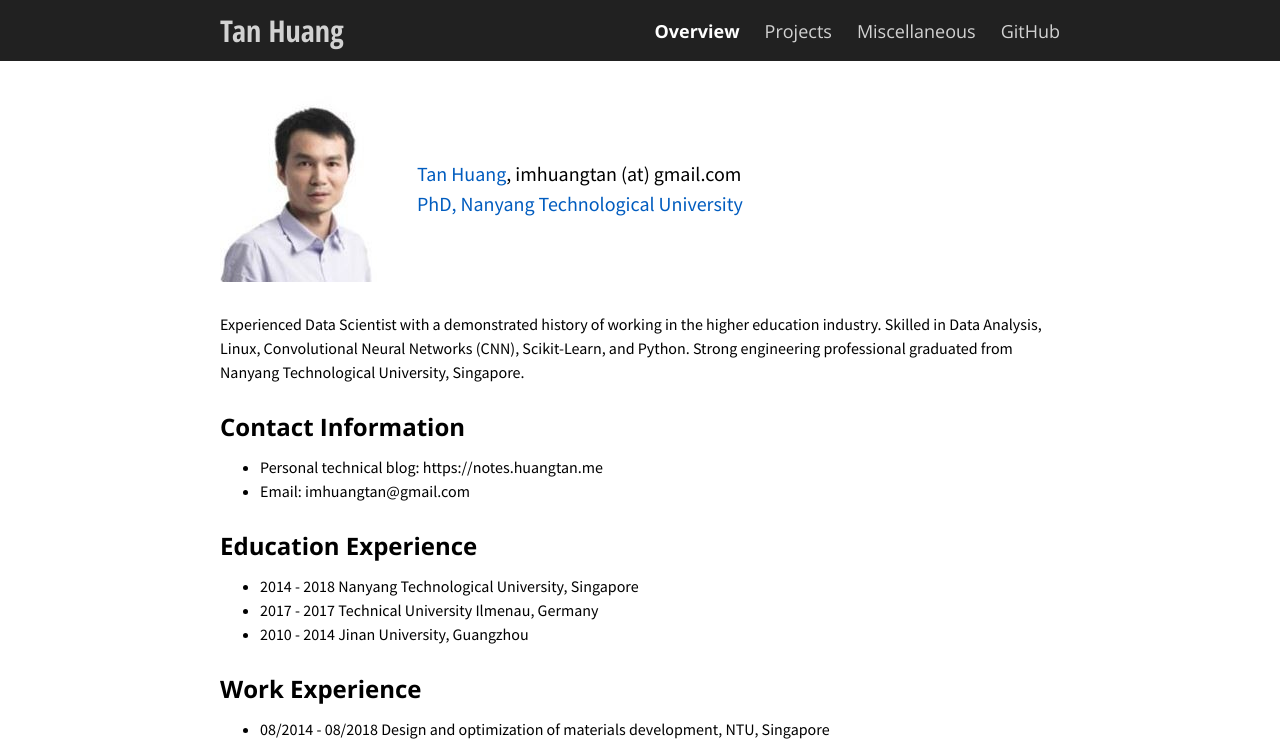
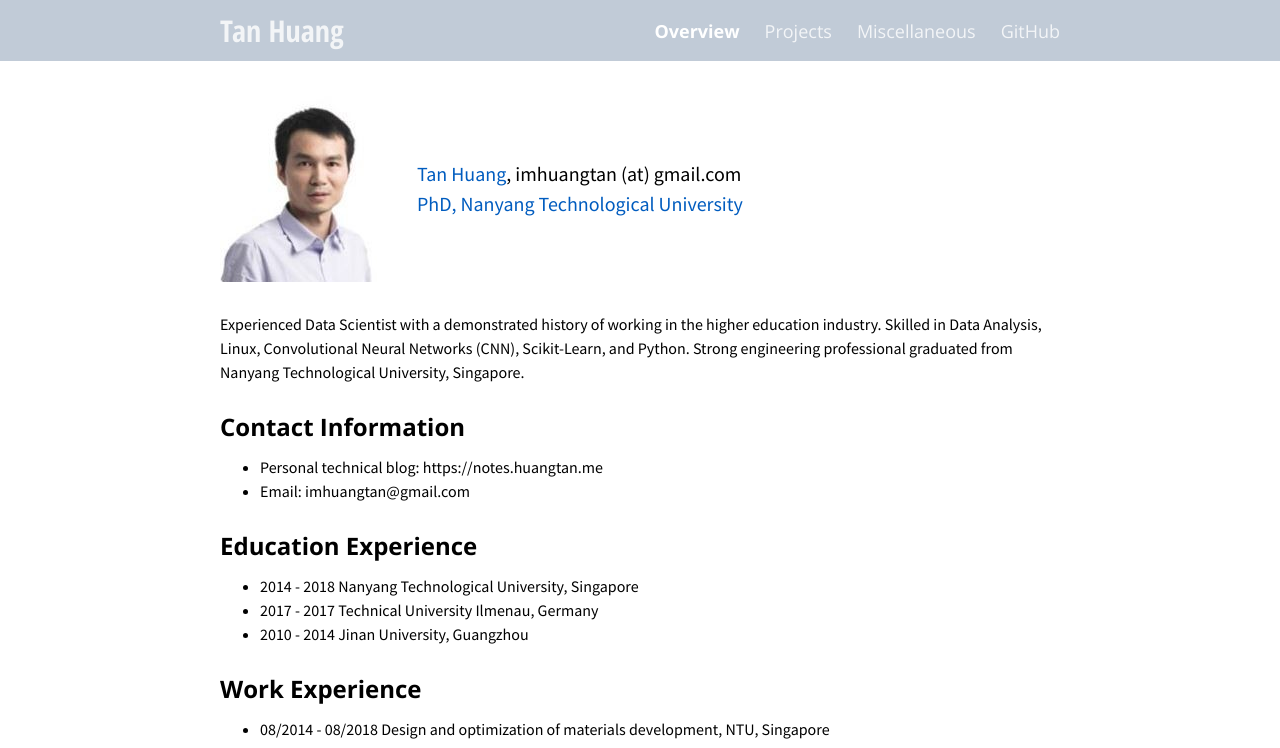
Before and after one commit to timhuang123/resume.github.io, a plain HTML site: page index.html in a window 1280 px wide. Shown: the top 748 px of the page. Drawn offline with nearby package versions, Linux system fonts and the light colour scheme.

Commit message:
Add files via upload

```diff
--- a/css/frame.css
+++ b/css/frame.css
@@ -77,7 +77,7 @@ hr {
   z-index: 2;
   position: relative;
   width: 100%;
-  background-color: #212121;
+  background-color: #c1cbd7;
   min-width: 300px;
   -webkit-touch-callout: none;
   -webkit-user-select: none;
```
